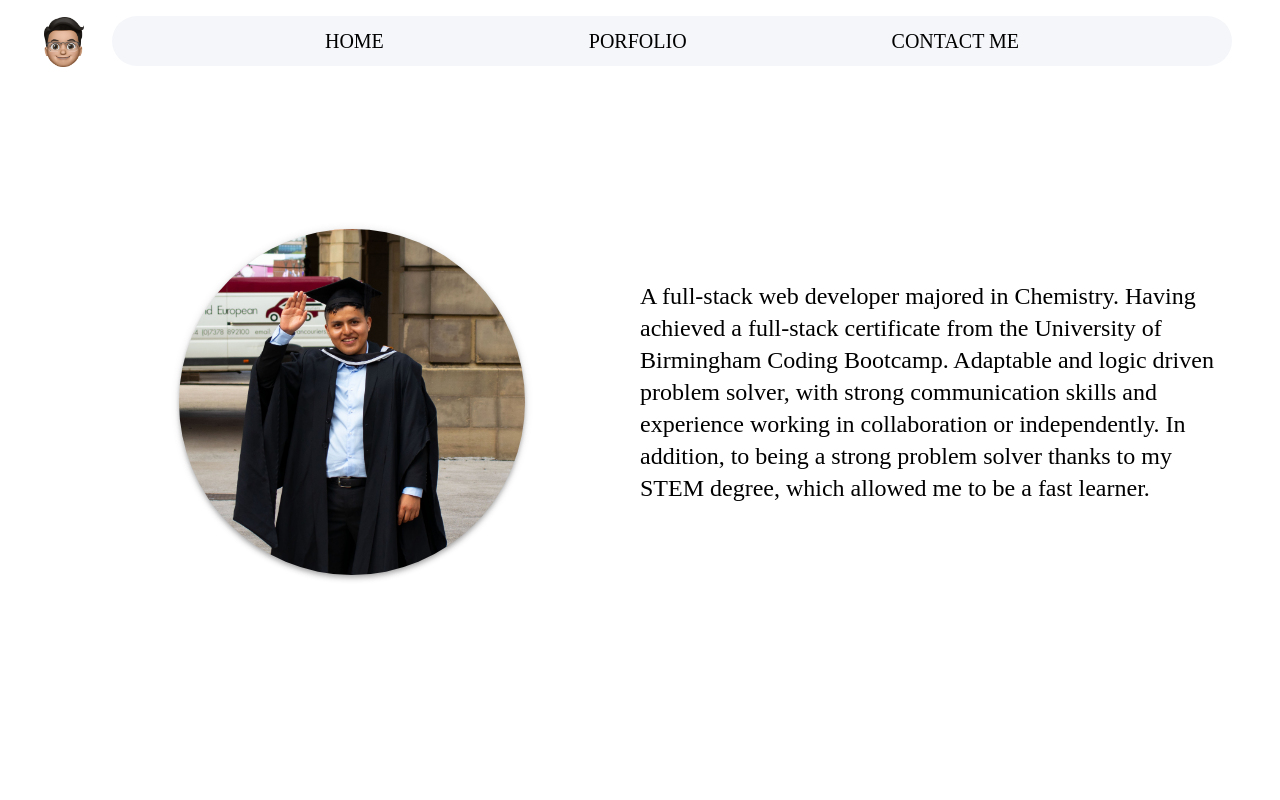
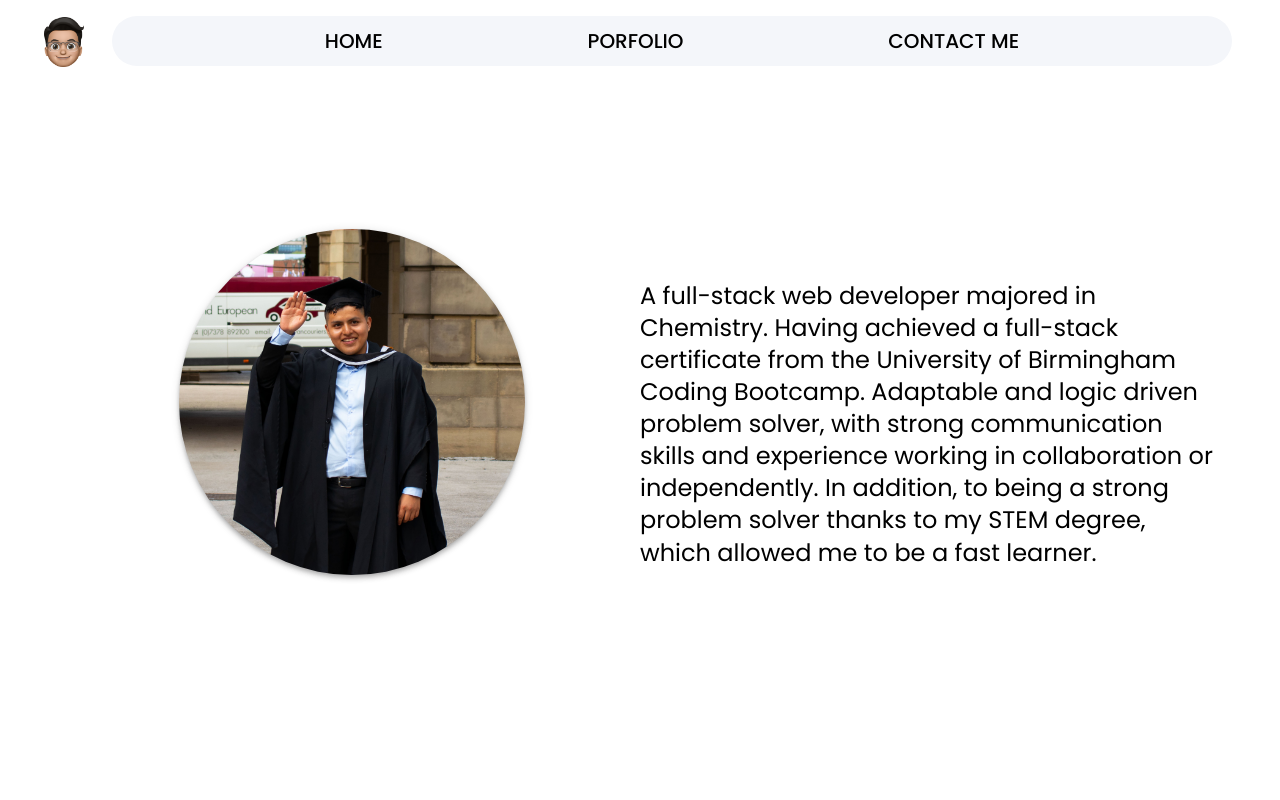
Before and after one commit to frsargua/Porfilio-React, a React (Create React App) app: page / in a window 1280 px wide. Shown: the top 800 px of the page. Built offline with nearby package versions, Linux system fonts and the light colour scheme.

Commit message:
importing font

```diff
--- a/public/index.html
+++ b/public/index.html
@@ -10,9 +10,11 @@
       content="Web site created using create-react-app"
     />
     <link rel="apple-touch-icon" href="%PUBLIC_URL%/logo192.png" />
+    <link rel="preconnect" href="https://fonts.googleapis.com" />
+    <link rel="preconnect" href="https://fonts.gstatic.com" crossorigin />
     <link
+      href="https://fonts.googleapis.com/css2?family=Poppins:wght@300;400;500;600;700;800&display=swap"
       rel="stylesheet"
-      href="https://fonts.googleapis.com/css?family=Roboto:300,400,500,700&display=swap"
     />
     <!--
       manifest.json provides metadata used when your web app is installed on a
--- a/src/App.css
+++ b/src/App.css
@@ -1,3 +1,8 @@
+@import url("https://fonts.googleapis.com/css2?family=Poppins:wght@300;400;500;600;700;800&display=swap");
+
+html {
+  font-family: "Poppins", sans-serif;
+}
 .block__1 {
   margin: 11rem 0;
 }
```
